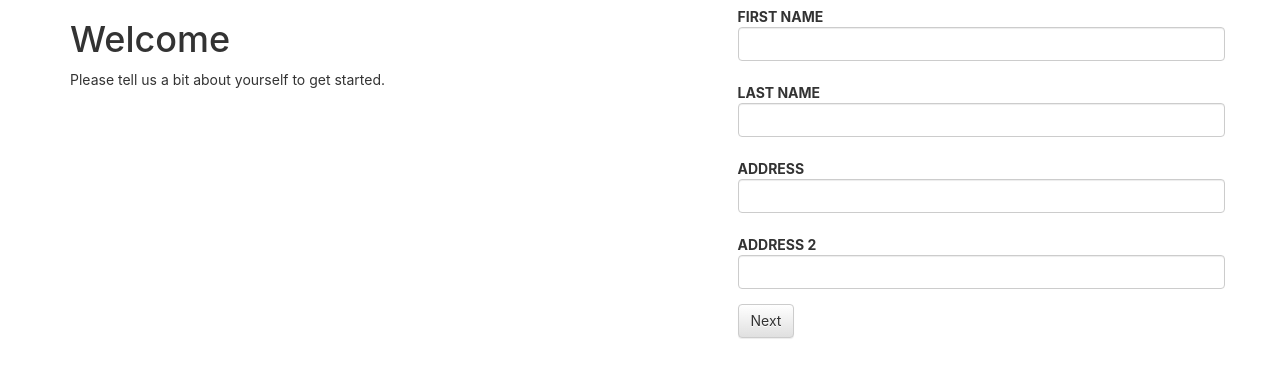
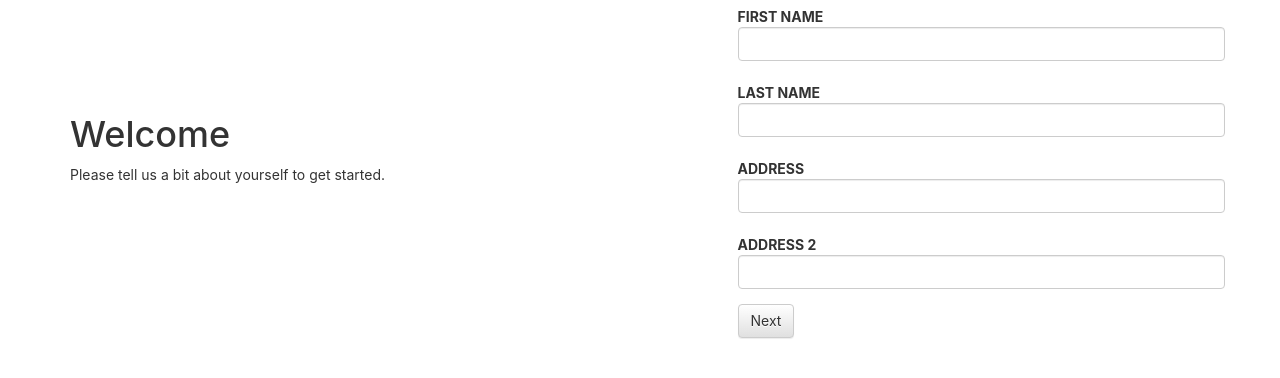
Before and after one commit to riffryder/react-form, a React (Create React App) app: page / in a window 1280 px wide. Shown: the top 378 px of the page. Built offline with nearby package versions, Linux system fonts and the light colour scheme; the HTML template or start-up script is replaced by a standard one.

Commit message:
Add image assets and include logo app.js

```diff
--- a/src/App.js
+++ b/src/App.js
@@ -2,6 +2,7 @@
 import { Grid, Row, Col } from 'react-bootstrap';
 
 import PageForm from './components/PageForm.js';
+import logo from './assets/GiantRobotLTD_Logo.svg';
 
 import './App.css';
 
@@ -10,7 +11,8 @@
     return (
       <Grid className="wrapper">
         <Row>
-          <Col xs={12} md={7}>
+          <Col xs={12} md={7} className="header">
+            <img src={logo} alt="logo" className="logo"/>
             <header>
               <h1>Welcome</h1>
               <p>Please tell us a bit about yourself to get started.</p>
```
Also changed, not shown: src/assets/GiantRobotLTD_Logo.svg (added), src/assets/White_Arrow.svg (added).
